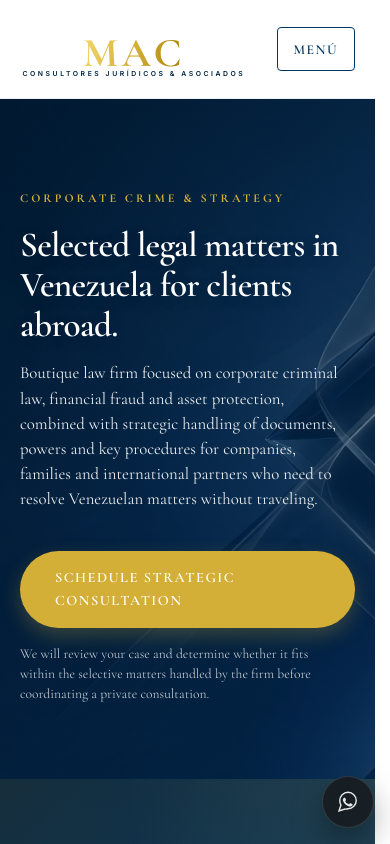
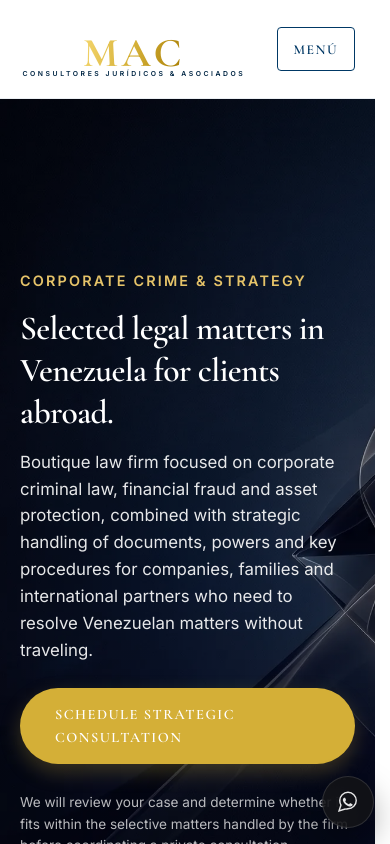
Before and after one commit to mcolina777-cpu/mac-consultores-site-clean, a Next.js app: page /en in a window 390 px wide. Shown: the top 844 px of the page. Built offline with nearby package versions, Linux system fonts and the light colour scheme.

Commit message:
style: optimize hero css for longer text and better responsiveness

```diff
--- a/src/app/globals.css
+++ b/src/app/globals.css
@@ -205,54 +205,61 @@ nav .nav-links {
 /* Hero Section */
 .hero {
     position: relative;
-    min-height: 520px; /* mantener altura hero */
+    min-height: 70vh;
     display: flex;
     align-items: center;
     color: var(--text-white);
     overflow: hidden;
 }
 
-/* Overlay que se superpone sobre la imagen de fondo */
+/* Overlay suave para mejorar legibilidad del texto sobre la imagen */
 .hero::before {
     content: '';
     position: absolute;
     inset: 0;
     background: linear-gradient(
-        135deg,
-        rgba(0, 31, 56, 0.75),   /* usa var(--primary-dark) con transparencia */
-        rgba(0, 56, 101, 0.55)   /* usa var(--primary) con transparencia */
+        120deg,
+        rgba(0, 0, 0, 0.55),
+        rgba(0, 0, 0, 0.25)
     );
     pointer-events: none;
     z-index: 0;
 }
 
-/* Asegurar que el contenido del hero quede por encima del overlay y la imagen */
-.hero .container,
-.hero .hero-content {
+.hero > .container {
     position: relative;
     z-index: 1;
-}
-
-.hero .hero-content {
+    padding-top: 80px;
+    padding-bottom: 80px;
+}
+
+.hero-content {
     max-width: 720px;
-}
-
-/* Título principal del hero */
-.hero h1 {
-    font-size: 4.5rem;
-    text-shadow: 0 4px 20px rgba(0, 0, 0, 0.15);
+    position: relative;
+    z-index: 1;
+}
+
+.hero-content .section-tag {
+    color: var(--accent-light);
+    font-family: var(--font-inter), 'Inter', sans-serif;
+    font-size: 0.9rem;
+    letter-spacing: 0.15em;
+    text-transform: uppercase;
+}
+
+.hero-content h1 {
     color: var(--text-white);
-    max-width: 820px;
+    font-size: 2.6rem;
+    line-height: 1.2;
     margin-bottom: 1.5rem;
 }
 
-/* Párrafo del hero */
-.hero p {
-    font-size: 1.25rem;
-    color: rgba(255, 255, 255, 0.92);
-    font-weight: 300;
-    max-width: 620px;
-    text-align: left;
+.hero-content p {
+    color: rgba(255, 255, 255, 0.9);
+    font-family: var(--font-inter), 'Inter', sans-serif;
+    font-size: 1.15rem;
+    line-height: 1.7;
+    margin-bottom: 1.5rem;
 }
 
 /* Botón principal del hero */
@@ -269,7 +276,21 @@ nav .nav-links {
 }
 
 .hero-btns {
-    margin-top: 2.5rem;
+    display: flex;
+    flex-direction: column;
+    align-items: flex-start;
+    gap: 0.75rem;
+}
+
+.hero-btns .btn {
+    font-size: 0.9rem;
+}
+
+.hero-btn-hint {
+    max-width: 680px;
+    color: rgba(255, 255, 255, 0.85);
+    font-family: var(--font-inter), 'Inter', sans-serif;
+    line-height: 1.5;
 }
 
 /* Page Header */
@@ -1297,28 +1318,31 @@ nav .nav-links a {
     /* 3. HERO Y TIPOGRAFÍA GENERAL */
     /* HERO ESPECÍFICO PARA MÓVILES (iPhone / Xiaomi) */
     .hero {
+        min-height: 60vh;
         height: auto;
-        min-height: 400px;        /* cómodo en iPhone y Xiaomi */
         padding-top: 90px;        /* evita que el notch tape el título */
         padding-bottom: 50px;
         align-items: flex-start;
     }
 
     .hero-content {
-        max-width: 90%;
+        max-width: 100%;
         margin: 0 auto;
     }
 
-    .hero h1 {
-        font-size: clamp(2.2rem, 7vw, 2.6rem);
-        line-height: 1.15;
+    .hero-content h1 {
+        font-size: 2.1rem;
+        line-height: 1.25;
         margin-bottom: 0.9rem;
     }
 
-    .hero p {
+    .hero-content p {
         font-size: 1.05rem;
-        line-height: 1.5;
-        max-width: 95%;
+        line-height: 1.6;
+    }
+
+    .hero-btn-hint {
+        font-size: 0.85rem;
     }
 
     .section-title {
```
